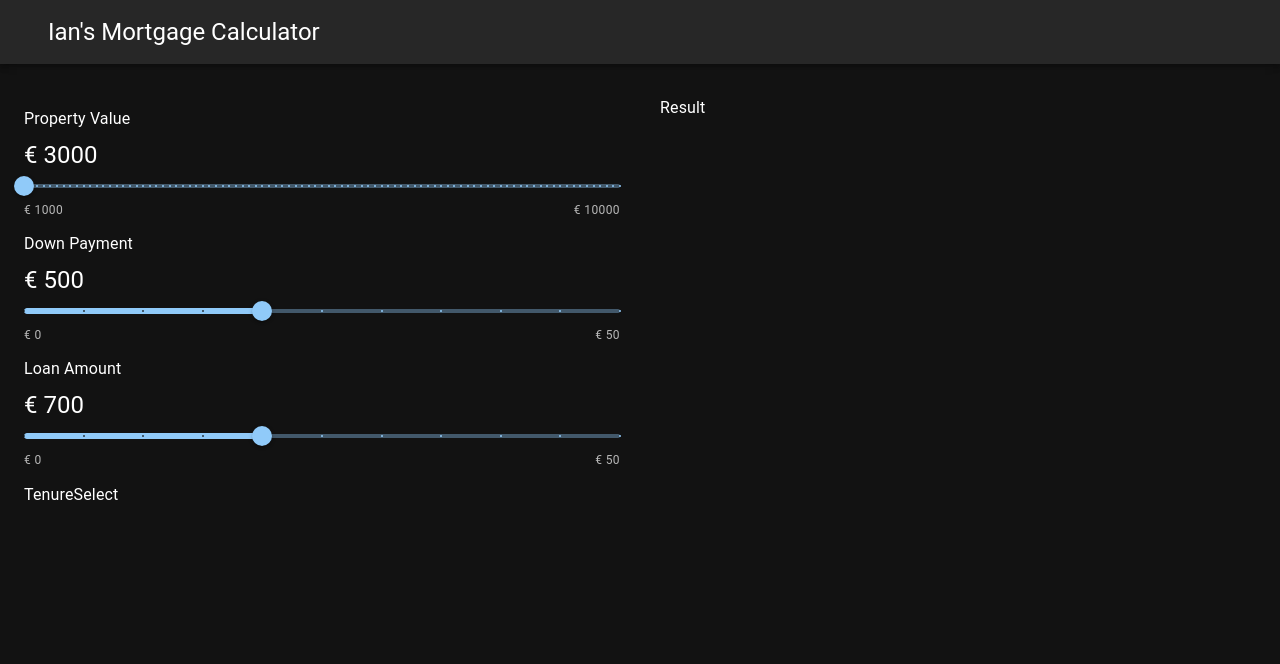
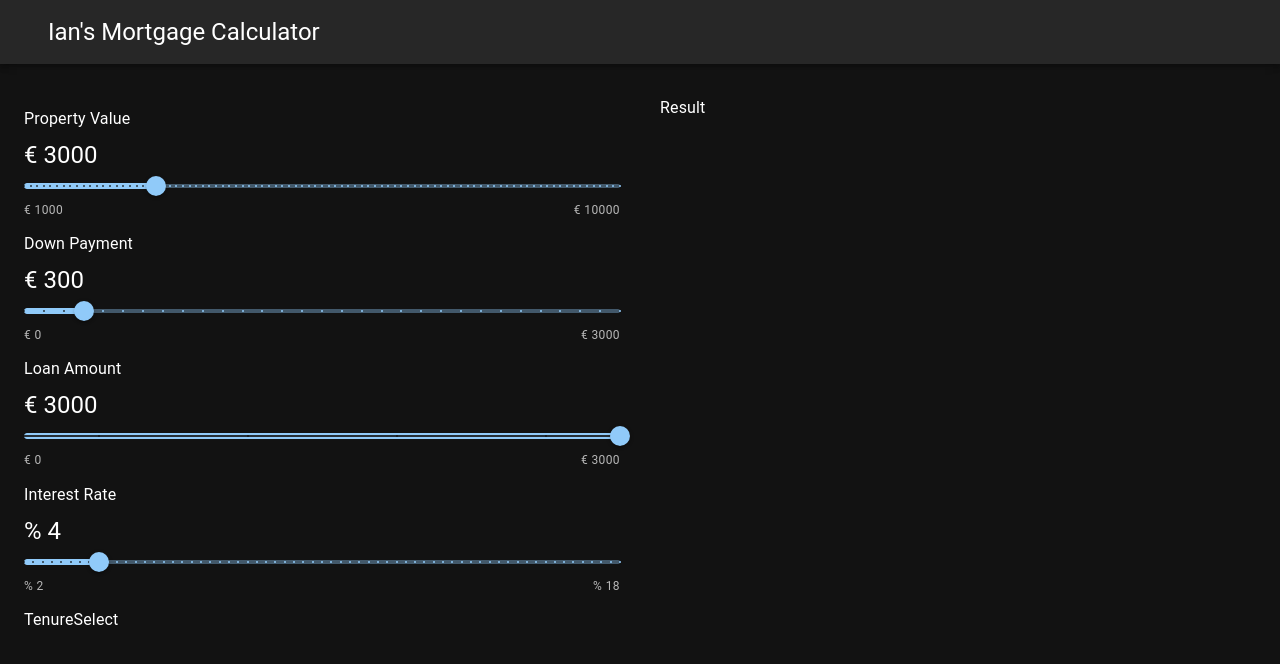
Before and after one commit to Irhutchi/react-mortgage-calculator, a React (Create React App) app: page / in a window 1280 px wide. Shown: the top 664 px of the page. Built offline with nearby package versions, Linux system fonts and the light colour scheme.

Commit message:
Add useState hook to handle numerical logic

```diff
--- a/src/App.js
+++ b/src/App.js
@@ -1,3 +1,4 @@
+import { useState } from "react";
 import { Container, Grid } from "@mui/material";
 import Navbar from "./components/Navbar";
 import Result from "./components/Result";
@@ -5,13 +6,21 @@ import SliderSelect from "./components/SliderSelect";
 import TenureSelect from "./components/TenureSelect";
 
 function App() {
+  const [data, setData] = useState({
+    propertyValue: 3000,
+    downPayment: 3000 * 0.1,
+    loanAmount: 3000,
+    loanTermm: 3000,
+    interestRate: 4,
+  });
+
   return (
     <div className="App">
       <Navbar />
       <Container maxWidth="xl" sx={{ marginTop: 4 }}>
         <Grid container spacing={5}>
           <Grid item xs={12} md={6}>
-            <SliderSelect />
+            <SliderSelect data={data} setData={setData} />
             <TenureSelect />
           </Grid>
           <Grid item xs={12} md={6}>
--- a/src/components/SliderSelect.js
+++ b/src/components/SliderSelect.js
@@ -1,38 +1,80 @@
 import React, { Fragment } from "react";
 import SliderComponent from "./common/SliderComponent";
 
-const SliderSelect = () => {
+const SliderSelect = ({ data, setData }) => {
+  console.log(data);
+
+  const bank_limit = 10000;
+
   return (
     <Fragment>
       <SliderComponent
         label="Property Value"
         min={1000}
-        max={10000}
-        defaultValue={20}
+        max={bank_limit}
+        defaultValue={data.propertyValue}
+        value={data.propertyValue}
         step={100}
-        onChange={(e, value) => console.log(value)}
+        onChange={(e, value) =>
+          setData({
+            ...data,
+            downPayment: value * 0.1,
+            loanAmount: value * 0.9,
+            propertyValue: value,
+          })
+        }
         unit="€"
-        amount={3000}
+        amount={data.propertyValue}
       />
       <SliderComponent
         label="Down Payment"
         min={0}
-        max={50}
-        defaultValue={20}
-        step={5}
-        onChange={(e, value) => console.log(value)}
+        max={data.propertyValue}
+        defaultValue={data.downPayment}
+        value={data.downPayment}
+        step={100}
+        onChange={(e, value) =>
+          setData({
+            ...data,
+            loanAmount: data.propertyValue - value,
+            downPayment: value,
+          })
+        }
         unit="€"
-        amount={500}
+        amount={data.downPayment}
       />
       <SliderComponent
         label="Loan Amount"
         min={0}
-        max={50}
-        defaultValue={20}
+        max={data.propertyValue}
+        defaultValue={data.loanAmount}
+        value={data.loanAmount}
         step={5}
-        onChange={(e, value) => console.log(value)}
+        onChange={(e, value) =>
+          setData({
+            ...data,
+            downPayment: data.propertyValue - value,
+            loanAmount: value,
+          })
+        }
         unit="€"
-        amount={700}
+        amount={data.loanAmount}
+      />
+      <SliderComponent
+        label="Interest Rate"
+        min={2}
+        max={18}
+        defaultValue={data.interestRate}
+        value={data.interestRate}
+        step={0.25}
+        onChange={(e, value) =>
+          setData({
+            ...data,
+            interestRate: value,
+          })
+        }
+        unit="%"
+        amount={data.interestRate}
       />
     </Fragment>
   );
```
